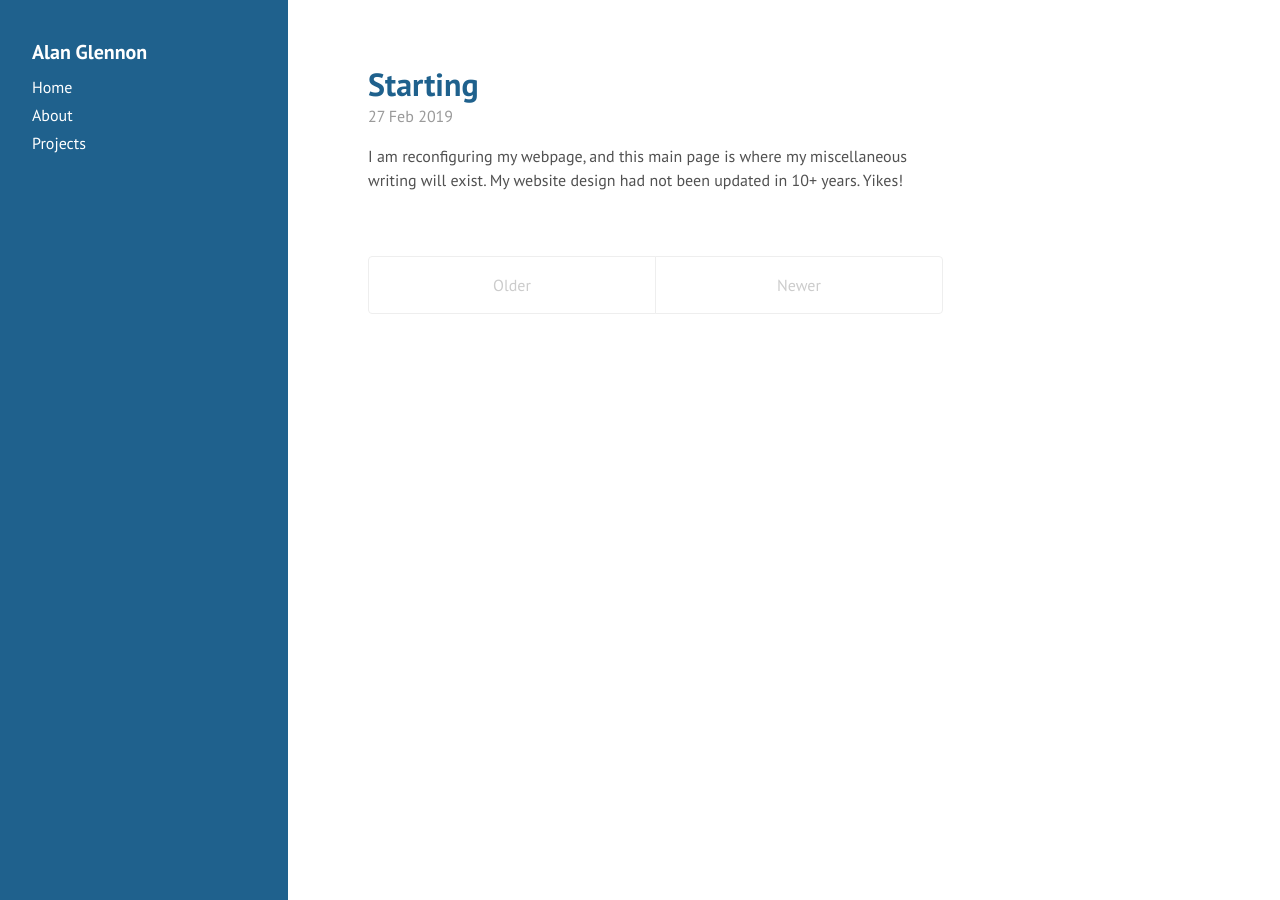
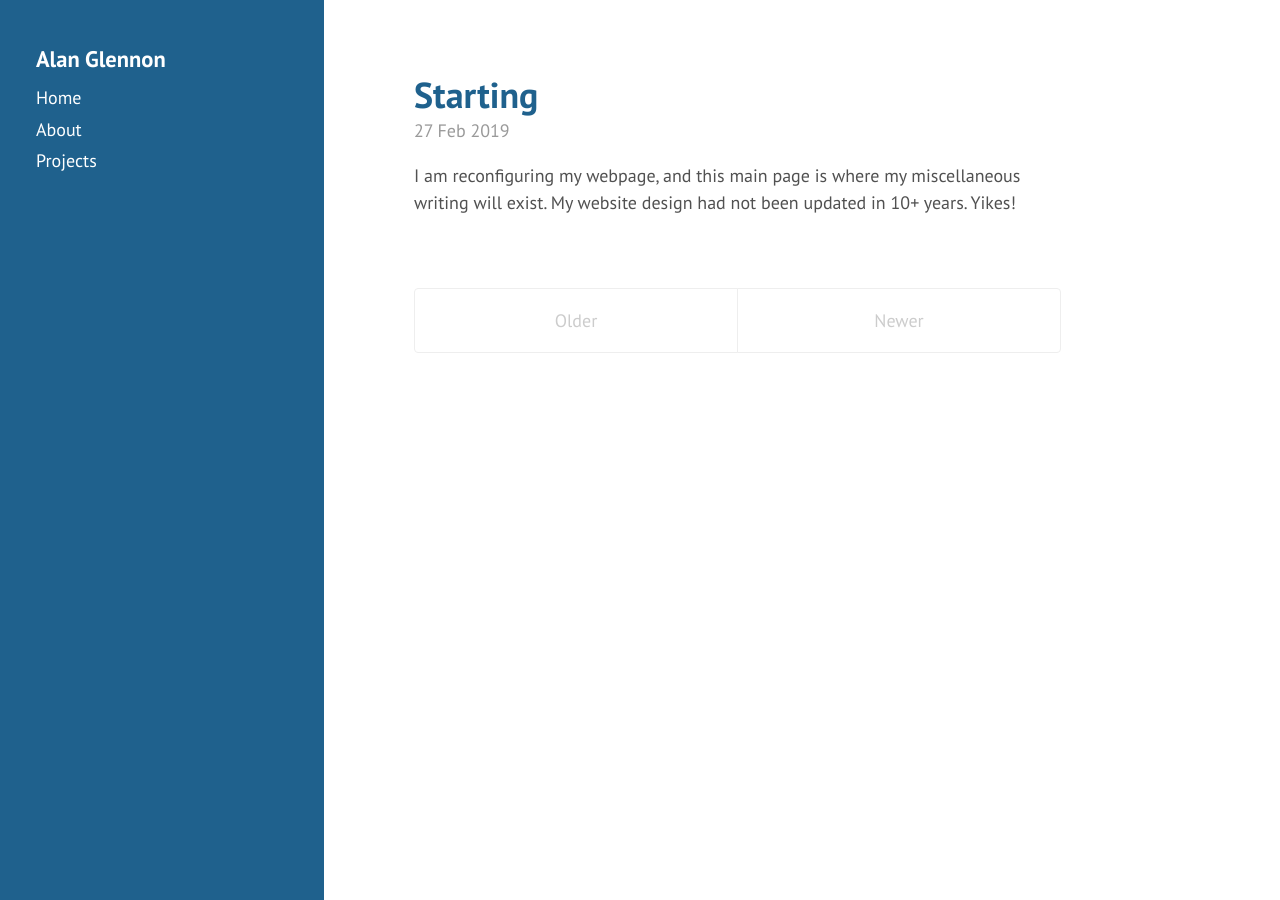
Before and after one commit to glennon/glennon.github.io, a Jekyll site: the page built from index.html, in a window 1280 px wide. Built offline with Jekyll 4.4.1, drawn with Linux system fonts in a browser that asks for light colours; the list of posts is cut into pages by our own code.

Commit message:
Update hyde.css

```diff
--- a/public/css/hyde.css
+++ b/public/css/hyde.css
@@ -36,12 +36,12 @@ html {
 }
 @media (min-width: 48em) {
   html {
-    font-size: 12px; /* was 16 */
+    font-size: 14px; /* was 16 */
   }
 }
 @media (min-width: 58em) {
   html {
-    font-size: 16px; /* was 20 */
+    font-size: 18px; /* was 20 */
   }
 }
 
```
